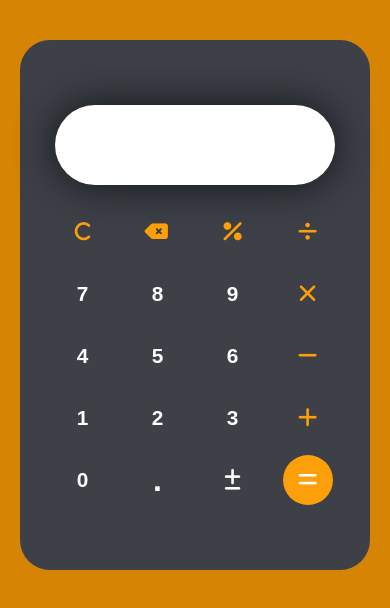
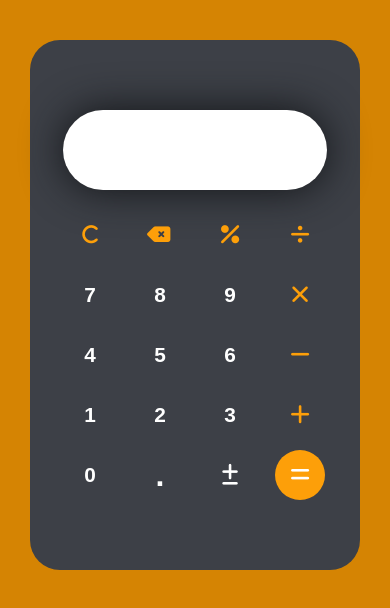
Before and after one commit to anuraj-js/intermediate-projects, a plain HTML site: page projects/calculator-v2/index.html in a window 390 px wide. Drawn offline with Linux system fonts and the light colour scheme.

Commit message:
calculator-v2: Add media query for mobile responsiveness

```diff
--- a/projects/calculator-v2/style.css
+++ b/projects/calculator-v2/style.css
@@ -116,3 +116,14 @@ main {
 .gap {
     height: 20px;
 }
+
+@media (max-width: 600px) {
+    .calculator-container {
+        width: 330px;
+        gap: 10px;
+    }
+
+    .buttons-tab {
+        gap: 20px;
+    }
+}
```
